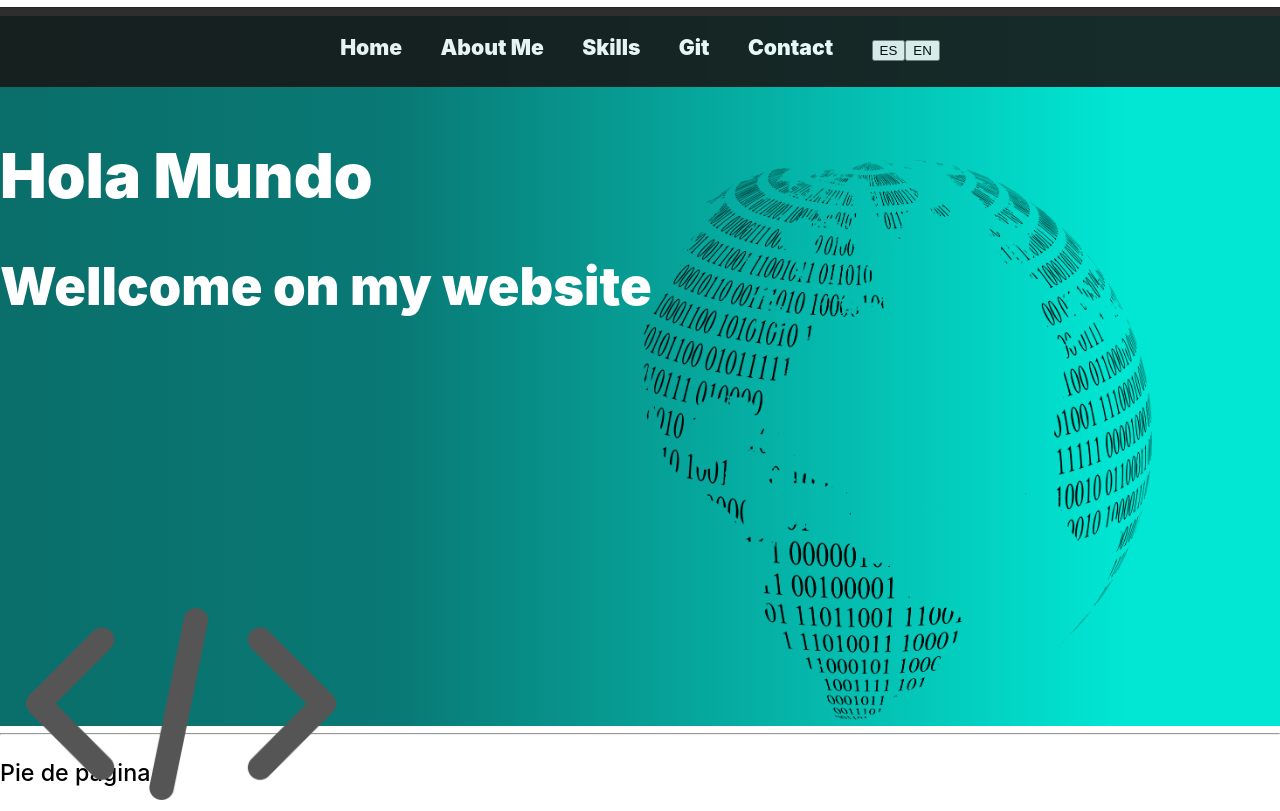
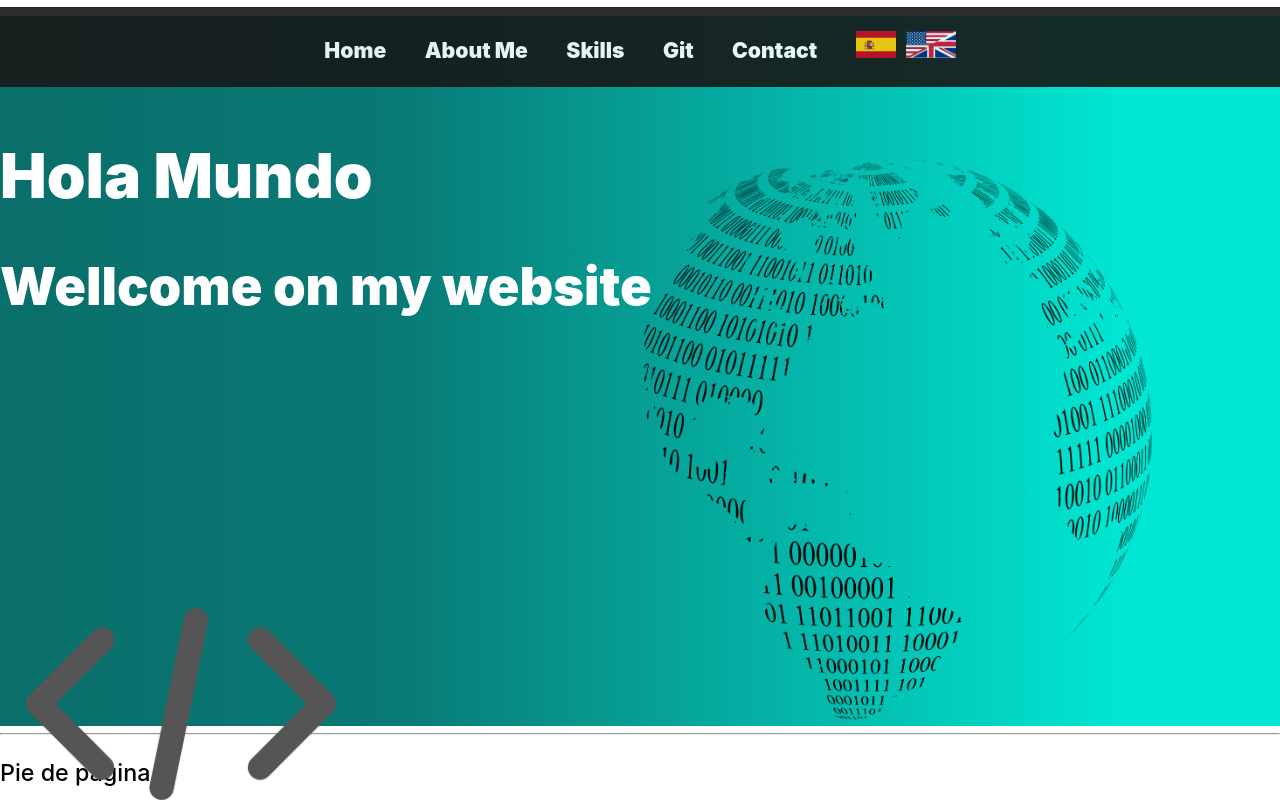
Before and after one commit to CManuelHernandez/myPortfolio, a React (Create React App) app: page / in a window 1280 px wide. Built offline with nearby package versions, Linux system fonts and the light colour scheme.

Commit message:
Feat: Flags

```diff
--- a/src/components/NavBar/NavLinks.js
+++ b/src/components/NavBar/NavLinks.js
@@ -1,5 +1,8 @@
 import { useTranslation } from "react-i18next";
 import { motion } from "framer-motion";
+import classes from "./NavBar.module.css";
+import spainsh from "./../img/es.png";
+import english from "./../img/en.jpg";
 
 const NavLinks = ({ isMobile, closeMobileMenu }) => {
   const animateFrom = { opacity: 0, y: -40 };
@@ -56,8 +59,22 @@ const NavLinks = ({ isMobile, closeMobileMenu }) => {
         transition={{ delay: 0.4 }}
         onClick={() => isMobile && closeMobileMenu()}
       >
-        <button onClick={() => i18n.changeLanguage("es")}>ES</button>
-        <button onClick={() => i18n.changeLanguage("en")}>EN</button>
+        <img
+          className={classes.es}
+          onClick={() => i18n.changeLanguage("es")}
+          src={spainsh}
+          alt="spainsh"
+          style={{ width: 40 }}
+        ></img>
+        <img
+          className={classes.en}
+          onClick={() => i18n.changeLanguage("en")}
+          src={english}
+          alt="english"
+          style={{ width: 50, marginLeft: 10 }}
+        ></img>
+        {/* <button onClick={() => i18n.changeLanguage("es")}>ES</button>
+        <button onClick={() => i18n.changeLanguage("en")}>EN</button> */}
       </motion.li>
     </ul>
   );
```
Also changed, not shown: src/components/img/en.jpg (added), src/components/img/es.png (added).
